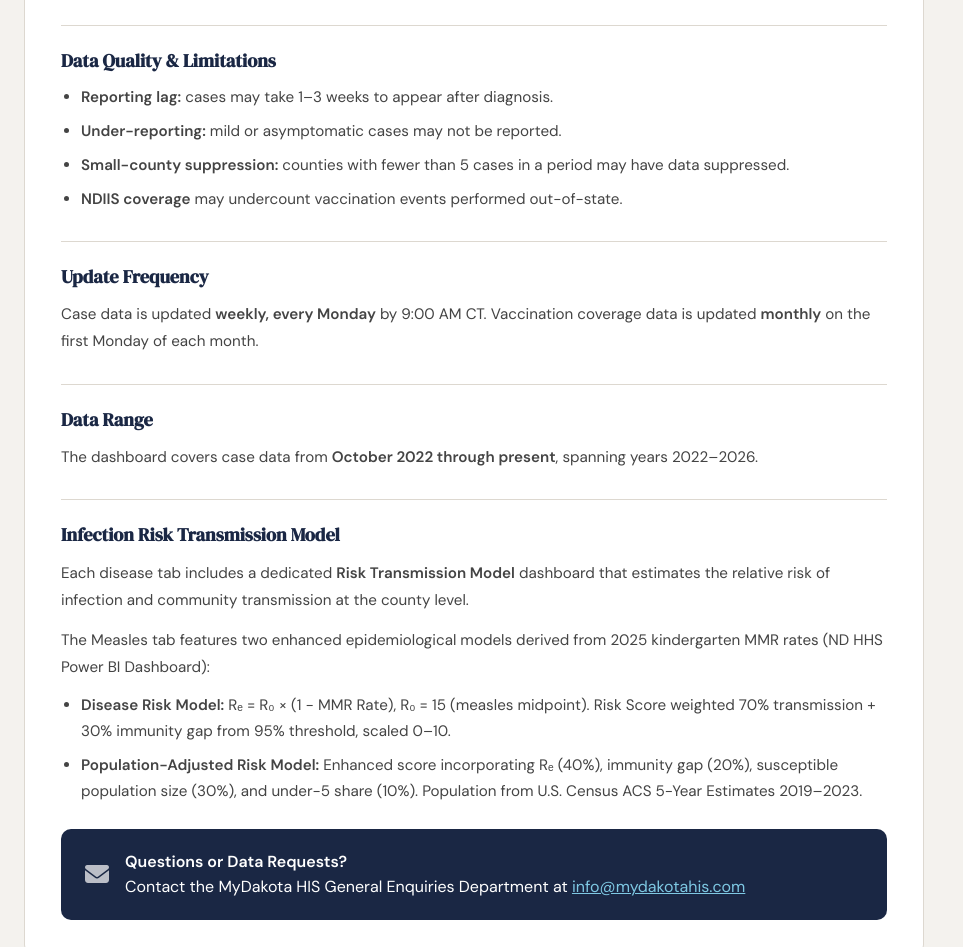
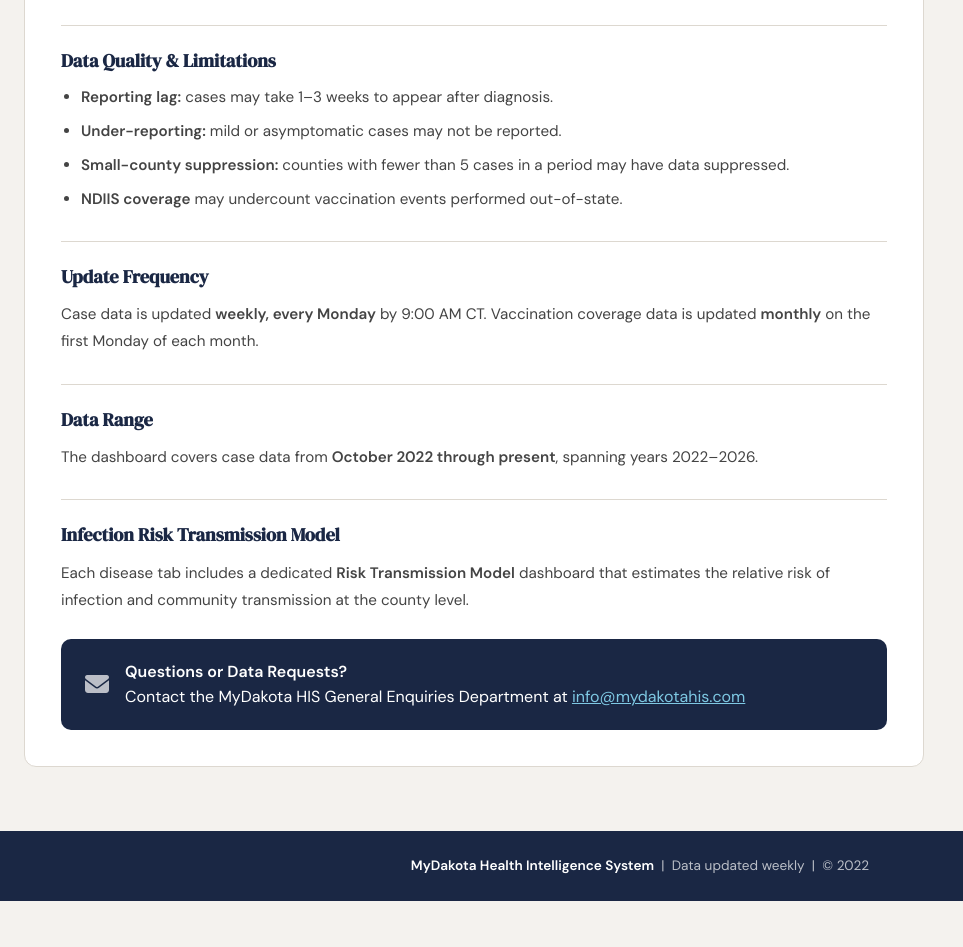
Before and after one commit to ahmedsayuti/mydakotahis, a plain HTML site: page index.html in a window 1280 px wide. Shown: the part 899-1846 px from the top of the page, without its empty margins (0-963 px from the left). After the commit the page ends 1800 px from the top, so only its background shows below. Drawn offline with nearby package versions, Linux system fonts and the light colour scheme.

Commit message:
Update index.html

```diff
--- a/index.html
+++ b/index.html
@@ -590,7 +590,7 @@
 </main>
 
 <footer>
-  <strong>MyDakota Health Intelligence System</strong> &nbsp;|&nbsp; North Dakota Department of Health &nbsp;|&nbsp; Data updated weekly &nbsp;|&nbsp; &copy; 2022
+  <strong>MyDakota Health Intelligence System</strong> &nbsp;|&nbsp; Data updated weekly &nbsp;|&nbsp; &copy; 2022
 </footer>
 
 <script>
@@ -797,11 +797,6 @@ function renderMethodology() {
 
     <h3 style="margin:28px 0 10px;font-family:'DM Serif Display',serif;font-size:1.15rem">Infection Risk Transmission Model</h3>
     <p>Each disease tab includes a dedicated <strong>Risk Transmission Model</strong> dashboard that estimates the relative risk of infection and community transmission at the county level.</p>
-    <p style="margin-top:10px">The Measles tab features two enhanced epidemiological models derived from 2025 kindergarten MMR rates (ND HHS Power BI Dashboard):</p>
-    <ul style="padding-left:20px;line-height:2;margin-top:8px">
-      <li><strong>Disease Risk Model:</strong> R&#x2091; = R&#x2080; &times; (1 &minus; MMR Rate), R&#x2080; = 15 (measles midpoint). Risk Score weighted 70% transmission + 30% immunity gap from 95% threshold, scaled 0&ndash;10.</li>
-      <li><strong>Population-Adjusted Risk Model:</strong> Enhanced score incorporating R&#x2091; (40%), immunity gap (20%), susceptible population size (30%), and under-5 share (10%). Population from U.S. Census ACS 5-Year Estimates 2019&ndash;2023.</li>
-    </ul>
 
     <div class="contact-box">
       <i class="fas fa-envelope"></i>
```
